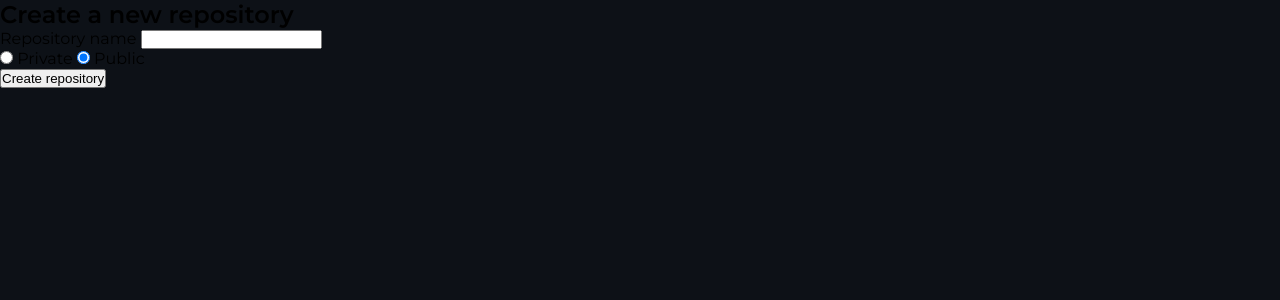
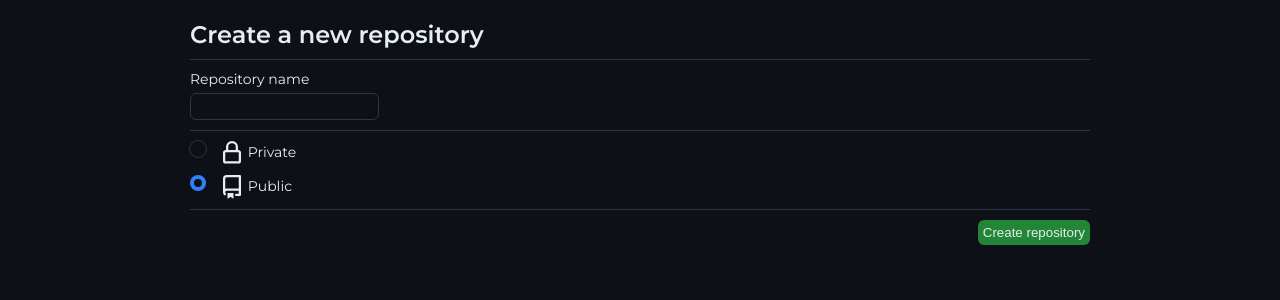
Before and after one commit to gorgbus/git-bitstorm, a PHP site: page /repo/create in a window 1280 px wide. Shown: the part 60-360 px from the top of the page. Run offline with PHP 8.4, Linux system fonts and the light colour scheme; the visitor is signed in with stand-in values (Sample User, id 1); data that the repository does not hold is empty.

Commit message:
new repo page css

```diff
--- a/css/repos.css
+++ b/css/repos.css
@@ -234,3 +234,117 @@
     border-radius: var(--radius);
     background-color: var(--btn-hover-secondary);
 }
+
+.new-repo-wrap .repo-name {
+    color: var(--text);
+    text-decoration: none;
+    margin-top: 20px;
+    border-bottom: 1px solid var(--border);
+    padding-bottom: 10px;
+}
+
+.new-repo div {
+    border-bottom: 1px solid var(--border);
+    padding: 10px 0;
+}
+
+.new-repo .new-repo-name label {
+    display: block;
+    color: var(--text);
+    margin-bottom: 5px;
+    font-size: 14px;
+}
+
+.new-repo .new-repo-name input {
+    background-color: var(--bg);
+    border: 1px solid var(--border);
+    border-radius: var(--radius);
+    padding: 5px;
+    color: var(--text);
+}
+
+.new-repo .new-repo-name input:focus {
+    outline: 2px solid var(--bg-hover);
+}
+
+.new-repo .new-repo-vis label {
+    display: block;
+    position: relative;
+    cursor: pointer;
+    padding-left: 30px;
+    color: var(--text);
+    font-size: 14px;
+}
+
+.new-repo .new-repo-vis label:first-child {
+    margin-bottom: 10px;
+}
+
+.new-repo .new-repo-vis svg {
+    display: inline-block;
+    vertical-align: middle;
+}
+
+.new-repo .new-repo-vis path {
+    fill: var(--text);
+}
+
+.new-repo .new-repo-vis input {
+    position: absolute;
+    opacity: 0;
+    cursor: pointer;
+}
+
+.checkmark {
+    position: absolute;
+    top: 0;
+    left: 0;
+    width: 16px;
+    height: 16px;
+    background-color: transparent;
+    border-radius: 50%;
+    border: 1px solid var(--border);
+    margin: -1px;
+}
+
+.new-repo .new-repo-vis input:checked ~ .checkmark {
+    background-color: var(--bg-hover);
+    border: none;
+    margin: 0;
+}
+
+.checkmark:after {
+    content: "";
+    position: absolute;
+    display: none;
+}
+
+.new-repo .new-repo-vis input:checked ~ .checkmark:after {
+    display: block;
+}
+
+.new-repo .new-repo-vis .checkmark:after {
+    top: 50%;
+    left: 50%;
+    translate: -50% -50%;
+    width: 8px;
+    height: 8px;
+    border-radius: 50%;
+    background-color: var(--bg);
+}
+
+.new-repo button {
+    float: right;
+    margin-top: 10px;
+    padding: 5px;
+    color: var(--text);
+    background-color: var(--btn-bg);
+    border: none;
+    border-radius: var(--radius);
+    cursor: pointer;
+    transition: all 50ms ease-in-out;
+}
+
+.new-repo button:hover {
+    background-color: var(--btn-bg-hover);
+}
--- a/css/user.css
+++ b/css/user.css
@@ -30,6 +30,7 @@
 
 .user h2 {
     color: var(--text);
+    margin-top: 10px;
 }
 
 .user h3 {
--- a/fns/user.php
+++ b/fns/user.php
@@ -3,7 +3,7 @@
     $password = sha1($password);
 
     $sql = "
-        select id
+        select username
         from user
         where username = '$username'
         and password = '$password'
@@ -16,7 +16,7 @@
     $user = mysqli_fetch_assoc($res);
 
     if ($user) {
-        $_SESSION["user"] = $user["id"];
+        $_SESSION["user"] = $user["username"];
 
         return 1;
     }
@@ -58,11 +58,11 @@
     return 0;
 }
 
-function get_user($db, $user_id) {
+function get_user($db, $username) {
     $sql = "
         select id, username, name
         from user
-        where id = $user_id
+        where username like '$username'
     ";
 
     $res = mysqli_query($db, $sql);
--- a/head.phtml
+++ b/head.phtml
@@ -99,7 +99,7 @@
                                 <div>Signed in as <strong><?= $user["username"] ?></strong></div>
 
                                 <div>
-                                    <a href="/user?id=<?= $user["id"] ?>">Your profile</a>
+                                    <a href="/user?name=<?= $user["username"] ?>">Your profile</a>
                                     <a href="/">Your repositories</a>
                                 </div>
 
--- a/index.php
+++ b/index.php
@@ -14,7 +14,7 @@
 $repos;
 
 if ($logged_in) {
-    $repos = get_repos($db, $_SESSION["user"], $_SESSION["user"]);
+    $repos = get_repos($db, $user["id"], $user["id"]);
 
     $repos = get_latest_changes($repos);
 }
--- a/register/index.php
+++ b/register/index.php
@@ -3,6 +3,7 @@
 require("../db.php");
 
 require("../fns/user.php");
+require("../fns/files.php");
 
 $title = "Register";
 $css = ["login"];
@@ -25,6 +26,8 @@
         if ($success_reg) {
             $success_log = login($db, $_POST["username"], $_POST["password"]);
 
+            gen_profile_picture($_POST["username"]);
+
             if ($success_log) header("Location: /");
             else $status = "invalid username or password";
         }
--- a/repo/create/create.phtml
+++ b/repo/create/create.phtml
@@ -2,25 +2,41 @@
 require("../../head.phtml");
 ?>
 
-<h2>Create a new repository</h2>
+<main class="new-repo-wrap">
+    <h2 class="repo-name">Create a new repository</h2>
 
-<form method="post">
-    <div>
+    <form class="new-repo" method="post">
+        <div class="new-repo-name">
             <label for="name">Repository name</label>
-        <input type="text" name="name" id="name" required>
+            <input title="a-Z 0-9" pattern="[a-zA-Z0-9 -]{3,32}" type="text" name="name" id="name" required>
         </div>
 
-    <div>
+        <div class="new-repo-vis">
+            <label for="private">
+                <svg aria-hidden="true" height="24" viewBox="0 0 16 16" version="1.1" width="24" data-view-component="true">
+                    <path d="M4 4a4 4 0 0 1 8 0v2h.25c.966 0 1.75.784 1.75 1.75v5.5A1.75 1.75 0 0 1 12.25 15h-8.5A1.75 1.75 0 0 1 2 13.25v-5.5C2 6.784 2.784 6 3.75 6H4Zm8.25 3.5h-8.5a.25.25 0 0 0-.25.25v5.5c0 .138.112.25.25.25h8.5a.25.25 0 0 0 .25-.25v-5.5a.25.25 0 0 0-.25-.25ZM10.5 6V4a2.5 2.5 0 1 0-5 0v2Z"></path>
+                </svg>
+
+                Private
+
                 <input type="radio" value="1" name="private" id="private">
-        <label for="private">Private</label>
+                <span class="checkmark"></span>
+            </label>
+
+            <label for="public">
+                <svg aria-hidden="true" height="24" viewBox="0 0 16 16" version="1.1" width="24" data-view-component="true">
+                    <path d="M2 2.5A2.5 2.5 0 0 1 4.5 0h8.75a.75.75 0 0 1 .75.75v12.5a.75.75 0 0 1-.75.75h-2.5a.75.75 0 0 1 0-1.5h1.75v-2h-8a1 1 0 0 0-.714 1.7.75.75 0 1 1-1.072 1.05A2.495 2.495 0 0 1 2 11.5Zm10.5-1h-8a1 1 0 0 0-1 1v6.708A2.486 2.486 0 0 1 4.5 9h8ZM5 12.25a.25.25 0 0 1 .25-.25h3.5a.25.25 0 0 1 .25.25v3.25a.25.25 0 0 1-.4.2l-1.45-1.087a.249.249 0 0 0-.3 0L5.4 15.7a.25.25 0 0 1-.4-.2Z"></path>
+                </svg>
+                Public
 
                 <input type="radio" value="0" checked name="private" id="public">
-        <label for="public">Public</label>
+                <span class="checkmark"></span>
+            </label>
         </div>
 
         <button type="submit">Create repository</button>
     </form>
+</main>
 
 </body>
-
 </html>
--- a/repo/create/index.php
+++ b/repo/create/index.php
@@ -5,6 +5,7 @@
 if (!$logged_in) return require("../../404.phtml");
 
 $title = "New Repository";
+$css = ["repos"];
 
 require("../../fns/repo.php");
 require("../../fns/user.php");
@@ -15,6 +16,9 @@
     $name = $_POST["name"];
     $private = $_POST["private"];
     $owner = $_SESSION["user"];
+
+    $name = preg_replace("/[[:blank:]]+/", "-", $name);
+    $name = preg_replace("/[^0-9a-zA-Z-]/", "", $name);
 
     $res = create_repo($db, $name, $private, $owner);
 
--- a/repo/repo.php
+++ b/repo/repo.php
@@ -9,7 +9,7 @@
 
 $repo = get_repo($db, $_GET["name"]);
 
-if (!$repo || ($repo["private"] && !$logged_in) || ($repo["private"] && $repo["owner"] != $_SESSION["user"])) {
+if (!$repo || ($repo["private"] && !$logged_in) || ($repo["private"] && $repo["username"] != $_SESSION["user"])) {
     require(__DIR__ . "/../404.phtml");
     exit;
 }
--- a/repo/repo_head.phtml
+++ b/repo/repo_head.phtml
@@ -11,7 +11,7 @@
         <?php endif; ?>
 
         <h2>
-            <a class="repo-owner" href="/user/?id=<?= $repo["owner"] ?>">
+            <a class="repo-owner" href="/user/?name=<?= $repo["username"] ?>">
                 <?= $repo["username"] ?>
             </a>
             /
@@ -32,7 +32,7 @@
             </span>
         </a>
 
-        <?php if ($logged_in && $repo["owner"] == $_SESSION["user"]): ?>
+        <?php if ($logged_in && $repo["username"] == $_SESSION["user"]): ?>
             <a <?php if ($current_url == "/repo/settings/") echo "class='active'" ?> href="/repo/settings?name=<?= $repo["name"] ?>">
                 <span>
                     <svg aria-hidden="true" height="16" viewBox="0 0 16 16" version="1.1" width="16" data-view-component="true">
--- a/repo/repo_main.phtml
+++ b/repo/repo_main.phtml
@@ -1,6 +1,6 @@
 <main>
     <div class="repo-tree-top">
-        <?php if ($logged_in && $repo["owner"] == $_SESSION["user"] && $latest) : ?>
+        <?php if ($logged_in && $repo["username"] == $_SESSION["user"] && $latest) : ?>
             <a class="upload" href="/repo/upload/?name=<?= $repo["name"] ?>">
                 Upload files
             </a>
--- a/repo/settings/index.php
+++ b/repo/settings/index.php
@@ -10,7 +10,7 @@
 
 if (!$logged_in) return require("../../404.phtml");
 
-if ($user["id"] != $_SESSION["user"]) return require("../../404.phtml");
+if ($user["username"] != $_SESSION["user"]) return require("../../404.phtml");
 
 $css = ["repos", "settings"];
 
--- a/repo/upload/index.php
+++ b/repo/upload/index.php
@@ -13,7 +13,7 @@
 
 $repo = get_repo($db, $_GET["name"]);
 
-if (!$repo || $repo["owner"] != $_SESSION["user"]) return require("../../404.phtml");
+if (!$repo || $repo["username"] != $_SESSION["user"]) return require("../../404.phtml");
 
 $title = "Upload files";
 $max_file_size = 1024 * 1024 * 10;
--- a/search/index.php
+++ b/search/index.php
@@ -16,14 +16,14 @@
         if (isset($_GET["t"]) && $_GET["t"] === "users") {
             $users = [];
         } else {
-            $repos = search_my_repos($db, substr($_GET["q"], 5), $_SESSION["user"]);
+            $repos = search_my_repos($db, substr($_GET["q"], 5), $user["id"]);
             $repos = get_latest_changes($repos);
         }
     } else {
         if (isset($_GET["t"]) && $_GET["t"] === "users") {
             $users = search_users($db, $_GET["q"]);
         } else {
-            $repos = search_repos($db, $_GET["q"], ($logged_in) ? $_SESSION["user"] : -1);
+            $repos = search_repos($db, $_GET["q"], ($logged_in) ? $user["id"] : -1);
             $repos = get_latest_changes($repos);
         }
     }
```
Also changed, not shown: fns/files.php (+22 -7 lines), user/index.php (+7 -5 lines), user/user.phtml (+4 -4 lines). Lines whose indentation alone changed are shown as unchanged.
